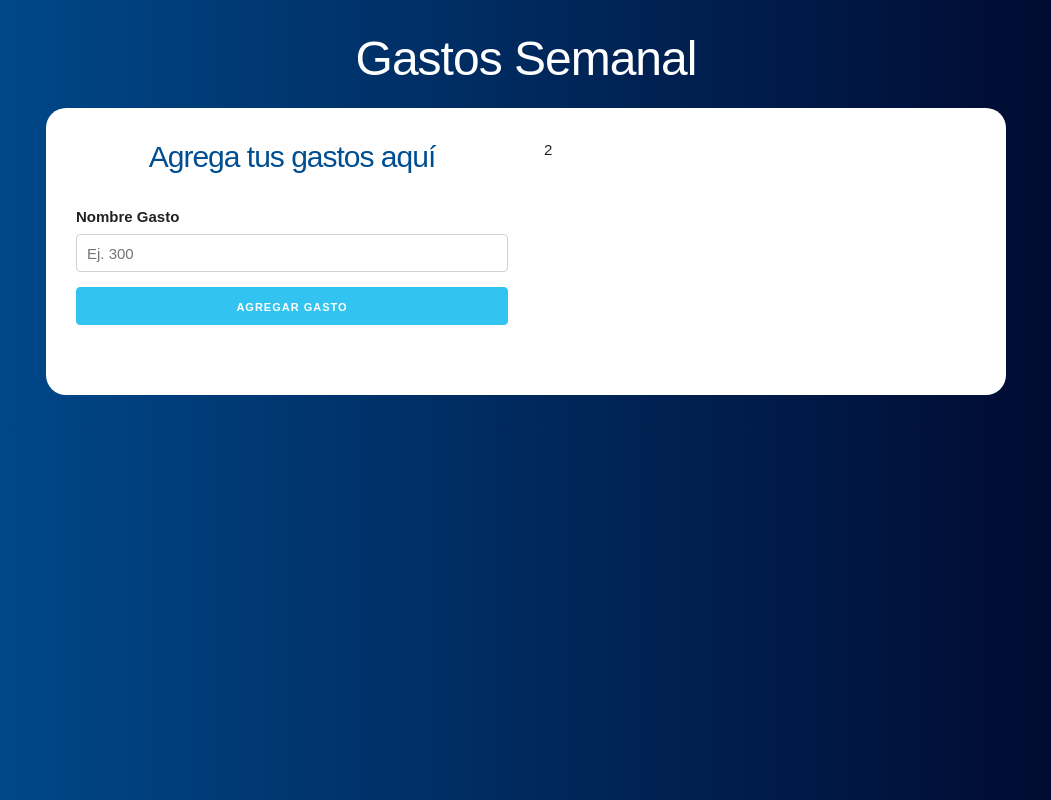
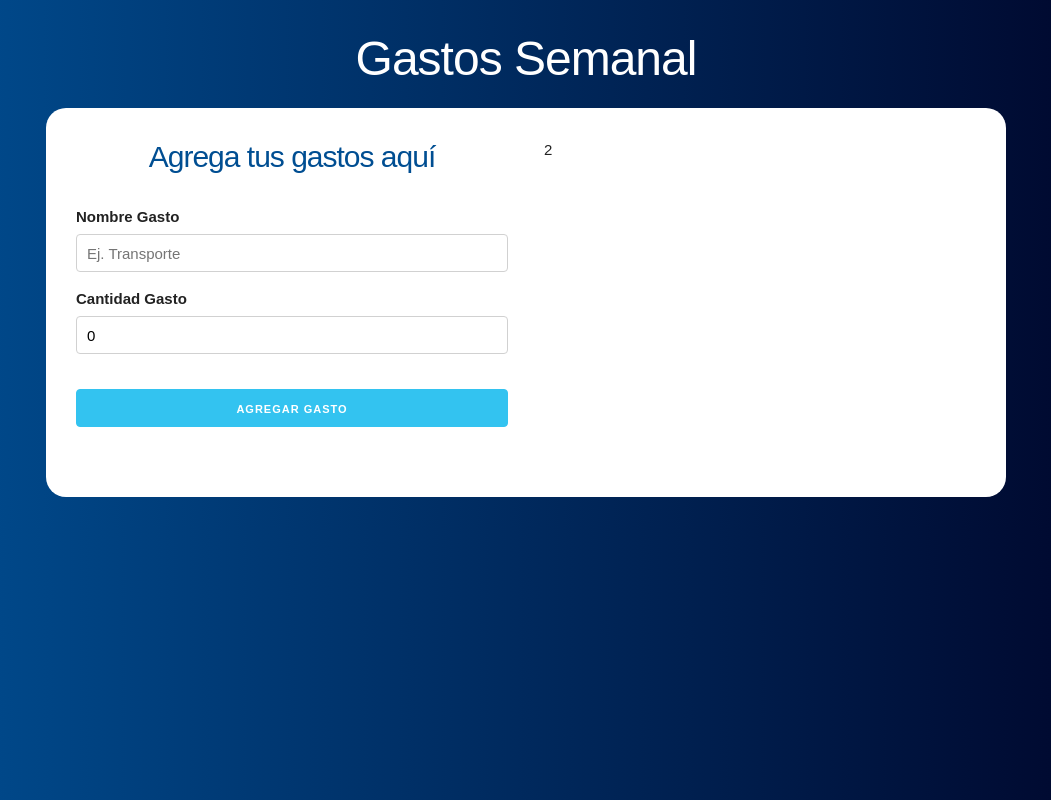
Before and after one commit to latinbox/Admin-Presupuesto, a React (Create React App) app: page / in a window 1280 px wide. Both pictures are taken after typing "5" into the empty fields and a click on the input "Definir Presupuesto". Shown: the whole page, without its empty margins (114-1165 px from the left). Built offline with nearby package versions, Linux system fonts and the light colour scheme.

Commit message:
validaciones de formulario

```diff
--- a/src/components/Formulario.js
+++ b/src/components/Formulario.js
@@ -1,15 +1,47 @@
-import React from 'react';
+import React, { useState }from 'react';
+import Error from './Error';
 
 const Formulario = () => {
+    const [nombre, guardarNombre] = useState('');
+    const [cantidad, guardarCantidad] = useState(0);
+    const [ error, guardarError] = useState(false);
+
+    //cuando el usuario agrega un gasto
+    const agregarGasto = e => {
+        e.preventDefault();
+        // validar
+        if(cantidad < 1 || isNaN(cantidad) || nombre.trim() === '') {
+            guardarError(true);
+            return;
+        }
+        //construir el gasto
+        //pasar al componente principal
+    }
+
     return (
-        <form>
+        <form
+         onSubmit={agregarGasto}
+        >
             <h2>Agrega tus gastos aquí</h2>
+            { error ? <Error mensaje="Ambos campos son obligatorios o presupuesto incorrecto"/> : null }
             <div>
                 <label>Nombre Gasto</label>
                 <input
-                    type="number"
+                    type="text"
                     className="u-full-width"
-                    placeholder="Ej. 300"
+                    placeholder="Ej. Transporte"
+                    value={nombre}
+                    onChange={e => guardarNombre(e.target.value)}
+                />
+            </div>
+            <div className="campo">
+                <label>Cantidad Gasto</label>
+                <input
+                 type="number"
+                 className="u-full-width"
+                 placeholder="Ej. 300"
+                 value={cantidad}
+                 onChange={e => guardarCantidad( parseInt(e.target.value, 10) )}
                 />
             </div>
             <input
```
